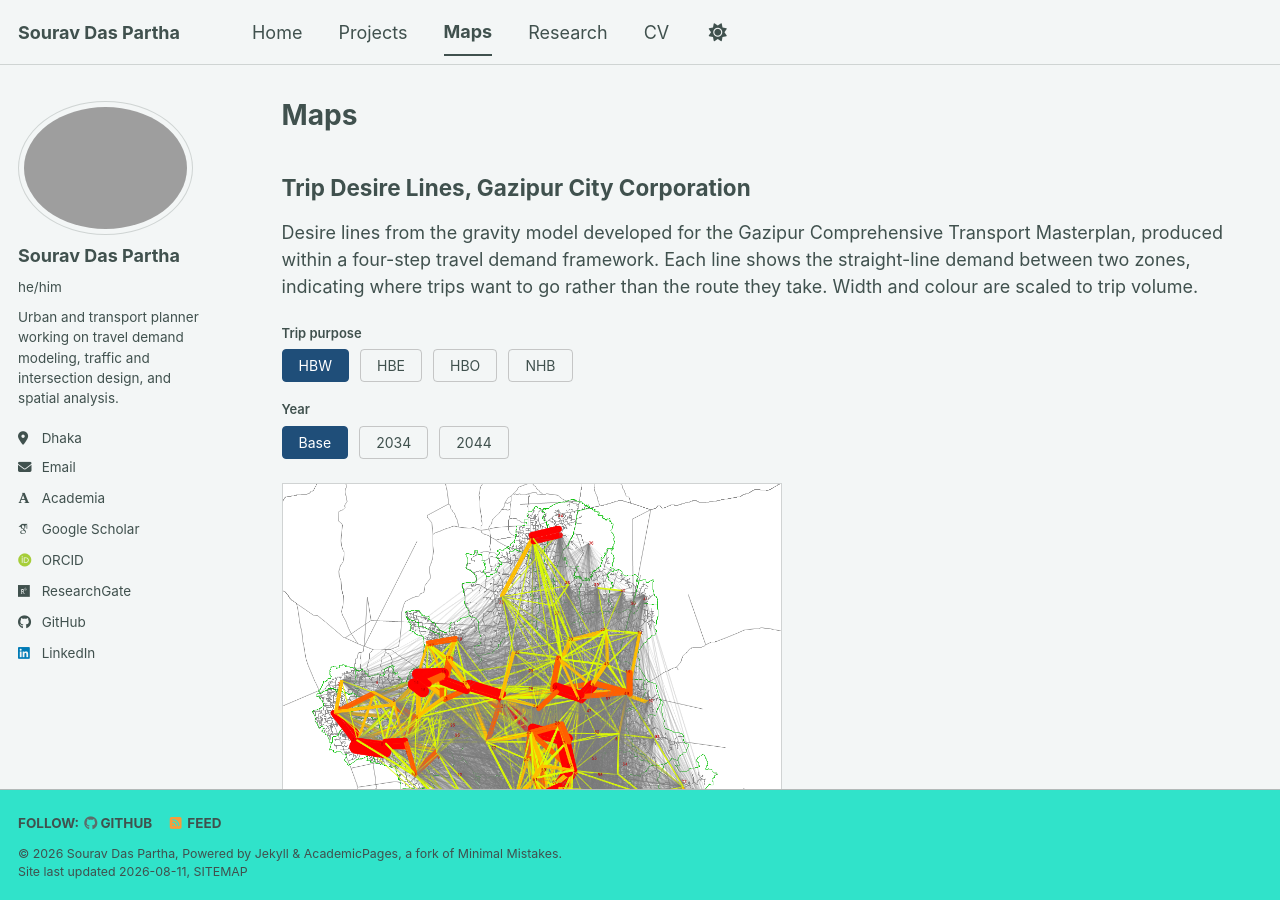
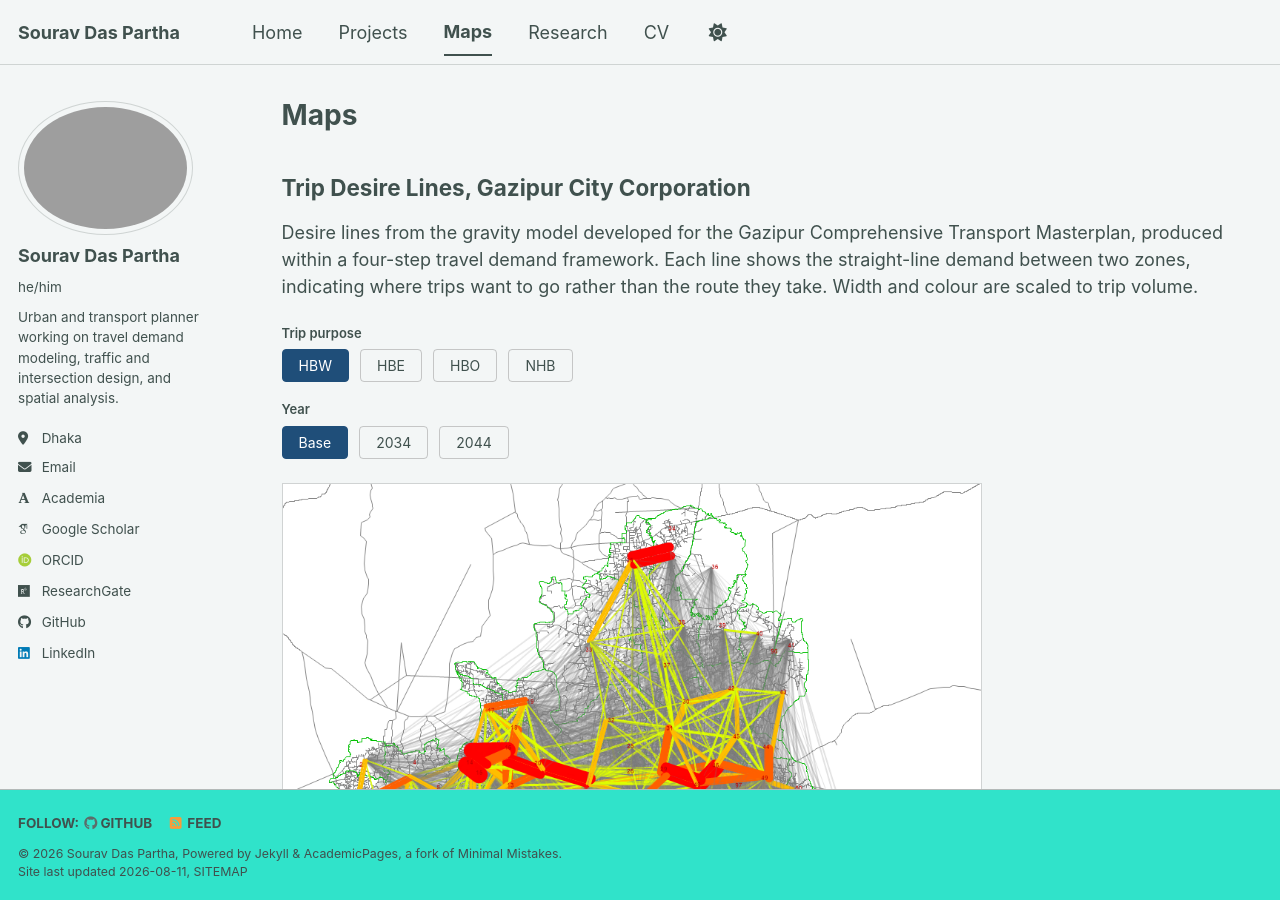
Before and after one commit to souravdaspartha/souravdaspartha.github.io, a Jekyll site: the page built from _pages/maps.md, in a window 1280 px wide and 900 px high. Built offline with Jekyll 4.4.1, drawn with Linux system fonts in a browser that asks for light colours; some web fonts are replaced; a script bundle is joined from its source files by our own code; library files that are not in the unit come from our copies.

Commit message:
Update maps.md

```diff
--- a/_pages/maps.md
+++ b/_pages/maps.md
@@ -25,7 +25,7 @@ Desire lines from the gravity model developed for the Gazipur Comprehensive Tran
 </div>
 
 <a id="desireLink" href="/images/desire-hbw-base.png" target="_blank">
-<img id="desireMap" src="/images/desire-hbw-base.png" alt="Trip desire lines" style="max-width: 500px; width: 100%; border: 1px solid rgba(128,128,128,0.3);">
+<img id="desireMap" src="/images/desire-hbw-base.png" alt="Trip desire lines" style="max-width: 700px; width: 100%; border: 1px solid rgba(128,128,128,0.3);">
 </a>
 
 <p><em id="desireCaption">Home-based work desire lines, base year.</em></p>
```
